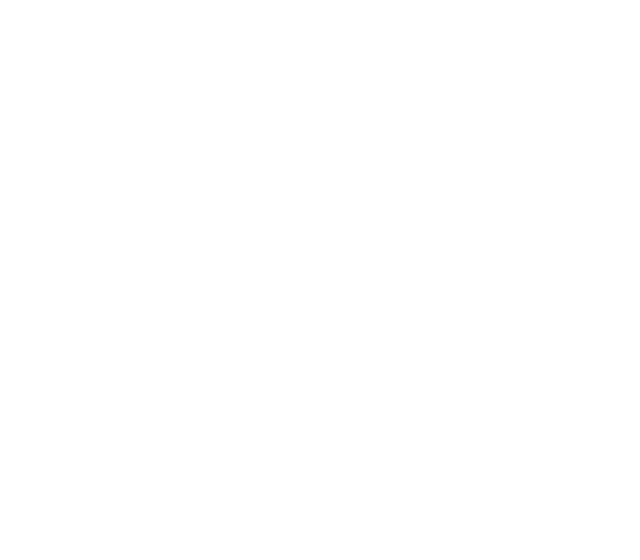
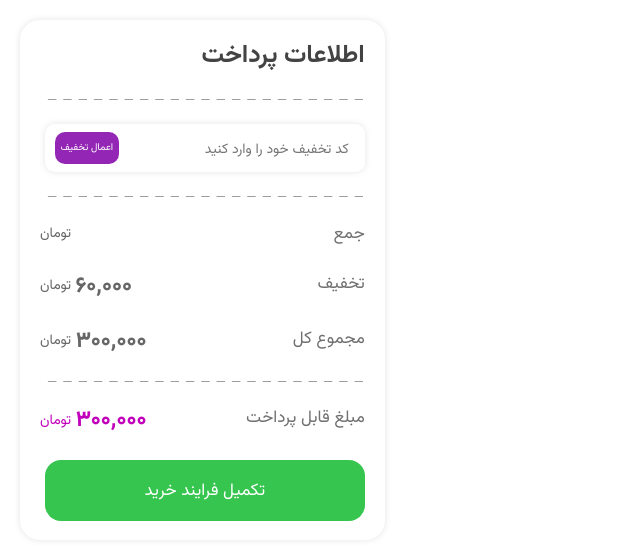
Before and after one commit to alimooo1/Sadrun_Project, a React (Vite) app in the folder sadrun-project/: page / in a window 1280 px wide. Shown: the top 560 px of the page, without its empty margins (0-640 px from the left). Built offline with nearby package versions, Linux system fonts and the light colour scheme.

Commit message:
done CheckoutCard component

```diff
--- a/sadrun-project/src/App.jsx
+++ b/sadrun-project/src/App.jsx
@@ -1,7 +1,10 @@
 import React from "react";
+import CheckoutCard from "./components/CheckoutCard/CheckoutCard";
 
 function App() {
-  return <div className="App"></div>;
+  return <div className="App">
+    <CheckoutCard/>
+  </div>;
 }
 
 export default App;
--- /dev/null
+++ b/sadrun-project/src/components/CheckoutCard/CheckoutCard.jsx
@@ -0,0 +1,77 @@
+import React from 'react';
+import styles from './CheckoutCard.module.scss';
+import line from "./img/line.svg";
+
+const propTypes = {};
+const defaultProps = {};
+
+const CheckoutCard = ({price}) => {
+    return <div className={styles.container}>
+
+        <div className={styles.card}>
+
+            <p className={styles.titel}>اطلاعات پرداخت</p>
+
+            <img src={line} alt="" className={styles.line}/>
+
+
+            <form action="" className={styles.form}>
+                <input type="text" name="" id="" placeholder="کد تخفیف خود را وارد کنید"/>
+                <button>اعمال تخفیف</button>
+            </form>
+
+            <img src={line} alt="" className={styles.line}/>
+
+            <div className={styles.paymentInformatin1}>
+                <p className={styles.payText}>جمع </p>
+
+                <div className={styles.payNumber}>
+                    <p className={styles.payNumber_p1}>{price}</p>
+                    <p className={styles.payNumber_p2}>تومان</p>
+                </div>
+
+            </div>
+
+            <div className={styles.paymentInformatin2}>
+                <p className={styles.payText}>تخفیف</p>
+
+                <div className={styles.payNumber}>
+                    <p className={styles.payNumber_p1}>60,000</p>
+                    <p className={styles.payNumber_p2}>تومان</p>
+                </div>
+
+            </div>
+
+            <div className={styles.paymentInformatin3}>
+                <p className={styles.payText}>مجموع کل</p>
+
+                <div className={styles.payNumber}>
+                    <p className={styles.payNumber_p1}>300,000</p>
+                    <p className={styles.payNumber_p2}>تومان</p>
+                </div>
+
+            </div>
+
+            <img src={line} alt="" className={styles.line}/>
+
+            <div className={styles.paymentInformatin4}>
+                <p className={styles.payText}>مبلغ قابل پرداخت</p>
+
+                <div className={styles.payNumber}>
+                    <p className={styles.payNumber_p3}>300,000</p>
+                    <p className={styles.payNumber_p4}>تومان</p>
+                </div>
+
+            </div>
+
+            <button className={styles.btn}>تکمیل فرایند خرید</button>
+
+
+
+
+        </div>
+
+    </div>;
+}
+
+export default CheckoutCard;
--- /dev/null
+++ b/sadrun-project/src/components/CheckoutCard/CheckoutCard.module.scss
@@ -0,0 +1,136 @@
+@import "../../sass/variables.scss";
+@import "../../sass/mixins.scss";
+@import "../../sass/fonts.scss";
+
+@mixin  display($display, $flex-direction, $justify-content) {
+    display: $display;
+    flex-direction: $flex-direction;
+    justify-content: $justify-content;
+}
+
+.container{
+    display: flex;
+    flex-direction: row-reverse;
+
+    .card{
+        width: 22.8rem;
+        height: 32.5rem;
+        margin-top: 20px;
+        margin-left: 20px;
+        padding: 0px 20px;
+        border-radius: 20px;
+        display: flex;
+        gap: 1.5rem;
+        flex-direction: column;
+        box-shadow: 0px 0px 6px 0px rgba(87,87,87,0.16);
+        -webkit-box-shadow: 0px 0px 6px 0px rgba(87,87,87,0.16);
+        -moz-box-shadow: 0px 0px 6px 0px rgba(87,87,87,0.16);
+
+
+        .titel{
+            margin-top: 16px;
+            @include typography($secondary-font-family, 25px, #434343);
+        }
+
+        .form{
+
+            width: 20rem;
+            height: rem;
+            padding: 0px;
+            display: flex;
+            border-radius: 10px;
+            align-items: center;
+            padding-left: 10px;
+            justify-content: space-between;
+            box-shadow: 0px 0px 6px 0px rgba(87,87,87,0.16);
+            -webkit-box-shadow: 0px 0px 6px 0px rgba(87,87,87,0.16);
+            -moz-box-shadow: 0px 0px 6px 0px rgba(87,87,87,0.16);
+
+            input{
+                font-size: 14px;
+                width: 77.5%;
+                height: 100%;
+                border: none;
+                outline: none;
+                padding: 16px 16px 16px 0px;
+                border-radius: 10px;
+
+
+            }
+
+            button{
+                background-color: #9326B4;
+                padding: 0px 4px 0px 4px ;
+                border: none;
+                color: #FFFFFF;
+                border-radius: 10px;
+                width: 4rem;
+                height: 2rem;
+                @include typography($primary-font-family, 10px, #FFFFFF);
+
+            }
+        }
+
+        .line{
+            width: 20.1rem
+        }
+
+        .paymentInformatin1{
+            @include display(flex, row, space-between);
+        }
+
+        .paymentInformatin2{
+            @include display(flex, row, space-between);
+
+        }
+
+        .paymentInformatin3{
+            @include display(flex, row, space-between);
+
+
+        }
+
+        .paymentInformatin4{
+            @include display(flex, row, space-between);
+        }
+
+        .payText{
+            @include typography($primary-font-family, 17px, #707070);
+        }
+
+
+        .payNumber{
+            display: flex;
+            align-items: center;
+            gap: 4px;
+
+            .payNumber_p1{
+                @include typography($primary-font-number-family, 23px, #666666);
+            }
+
+            .payNumber_p2{
+                @include typography($primary-font-family, 14px, #666666);
+            }
+
+            .payNumber_p3{
+                @include typography($primary-font-number-family, 23px, #C200BC);
+            }
+
+            .payNumber_p4{
+                @include typography($primary-font-family, 14px, #C200BC);
+            }
+        }
+
+        .btn{
+            width: 20rem;
+            height: 3.8rem;
+            border: none;
+            border-radius: 16px;
+            background-color: #36C54E;
+
+            @include typography($primary-font-family, 17px, #FFFFFF);
+        }
+
+
+    }
+}
```
Also changed, not shown: sadrun-project/src/components/CheckoutCard/img/line.svg (added).
